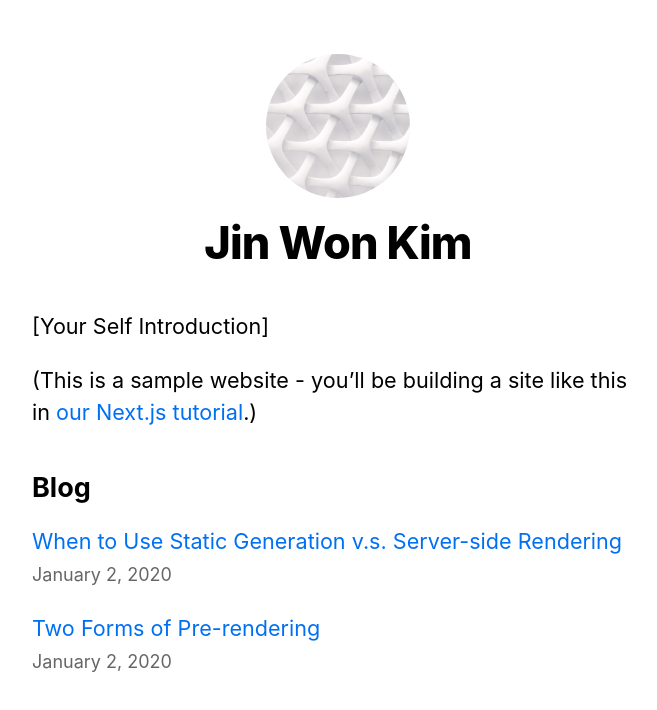
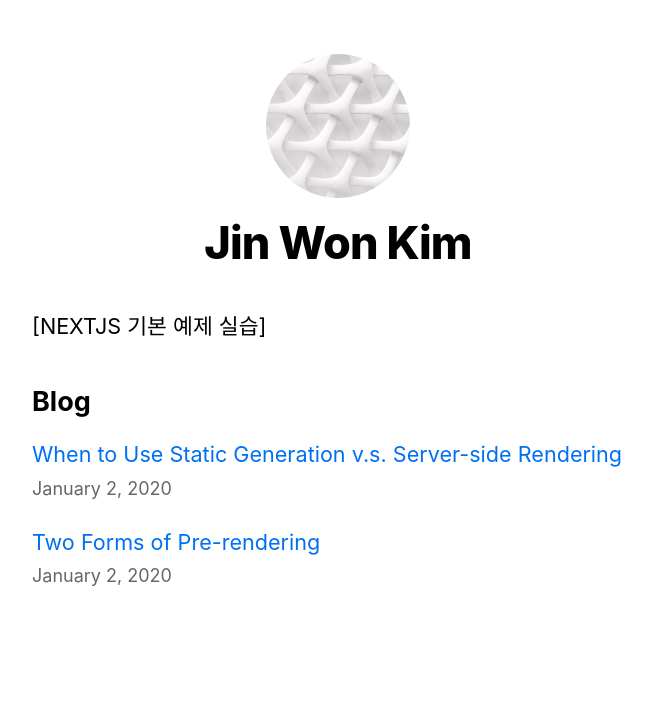
Before and after one commit to rlawlsdnjs/NextJsBasic, a Next.js app in the folder nextjs-blog/: page / in a window 1280 px wide. Shown: the top 710 px of the page, without its empty margins (302-959 px from the left). Built offline with nearby package versions, Linux system fonts and the light colour scheme.

Commit message:
타이틀 변경

```diff
--- a/nextjs-blog/components/layout.js
+++ b/nextjs-blog/components/layout.js
@@ -5,7 +5,7 @@
 import Link from "next/link";
 
 const name = "Jin Won Kim";
-export const siteTitle = "Next.js Sample Website";
+export const siteTitle = "Next.js 기본예제 실습";
 
 export default function Layout({ children, home }) {
     return (
--- a/nextjs-blog/pages/index.js
+++ b/nextjs-blog/pages/index.js
@@ -12,13 +12,7 @@
                 <title>{siteTitle}</title>
             </Head>
             <section className={utilStyles.headingMd}>
-                <p>[Your Self Introduction]</p>
-                <p>
-                    (This is a sample website - you’ll be building a site like
-                    this in{" "}
-                    <a href="https://nextjs.org/learn">our Next.js tutorial</a>
-                    .)
-                </p>
+                <p>[NEXTJS 기본 예제 실습]</p>
             </section>
             <section
                 className={`${utilStyles.headingMd} ${utilStyles.padding1px}`}>
```
